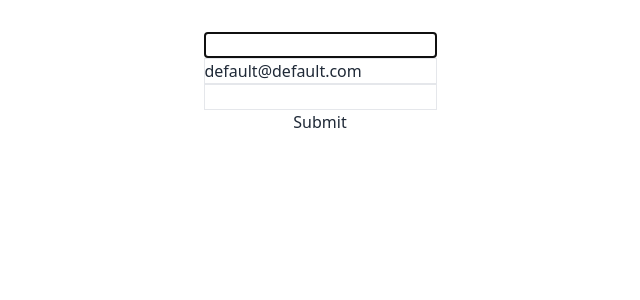
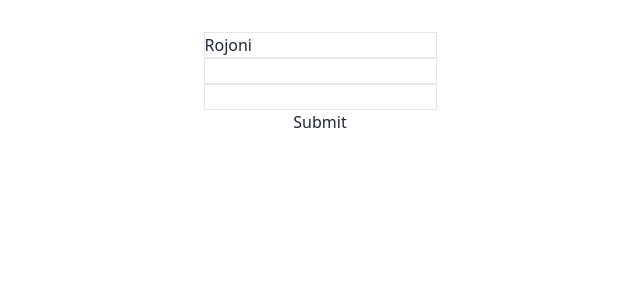
Before and after one commit to DipuHaider/PH_B8_M8_intermediate-react-router, a React (Vite) app: page / in a window 1280 px wide. Shown: the top 300 px of the page, without its empty margins (320-960 px from the left). Built offline with nearby package versions, Linux system fonts and the light colour scheme.

Commit message:
Create a custom hook and use in HookForm

```diff
--- a/src/App.jsx
+++ b/src/App.jsx
@@ -1,7 +1,8 @@
 import './App.css'
-import RefForm from './components/RefForm/RefForm'
+import HookForm from './components/HookForm/HookForm'
 // import SimpleForm from './components/SimpleForm/SimpleForm'
 // import StatefulForm from './components/StatefulForm/StatefulForm'
+// import RefForm from './components/RefForm/RefForm'
 
 function App() {
 
@@ -9,7 +10,8 @@ function App() {
     <>
       {/* <SimpleForm></SimpleForm> */}
       {/* <StatefulForm></StatefulForm> */}
-      <RefForm></RefForm>
+      {/* <RefForm></RefForm> */}
+      <HookForm></HookForm>
     </>
   )
 }
--- /dev/null
+++ b/src/components/HookForm/HookForm.jsx
@@ -0,0 +1,27 @@
+import useInputState from "../../hooks/useInputState";
+
+const HookForm = () => {
+
+    const [name, handleNameChange] = useInputState('Rojoni')
+
+    const handleSubmit = e => {
+        e.preventDefault();
+        console.log('form data', name)
+    }
+
+    return (
+        <div>
+            <form onSubmit={handleSubmit}>
+                <input value={name} onChange={handleNameChange} type="text" className="border" name="name"/>
+                <br />
+                <input type="email" className="border" name="email"/>
+                <br />
+                <input type="password" className="border" name="password"/>
+                <br />
+                <input type="submit" value="Submit" />
+            </form>
+        </div>
+    );
+};
+
+export default HookForm;
--- /dev/null
+++ b/src/hooks/useInputState.js
@@ -0,0 +1,12 @@
+import { useState } from "react";
+
+const useInputState = (defaultValue = null) => {
+  const [value, setValue] = useState(defaultValue);
+  const handleChange = (e) => {
+    setValue(e.target.value);
+  };
+
+  return [value, handleChange];
+};
+
+export default useInputState;
```
